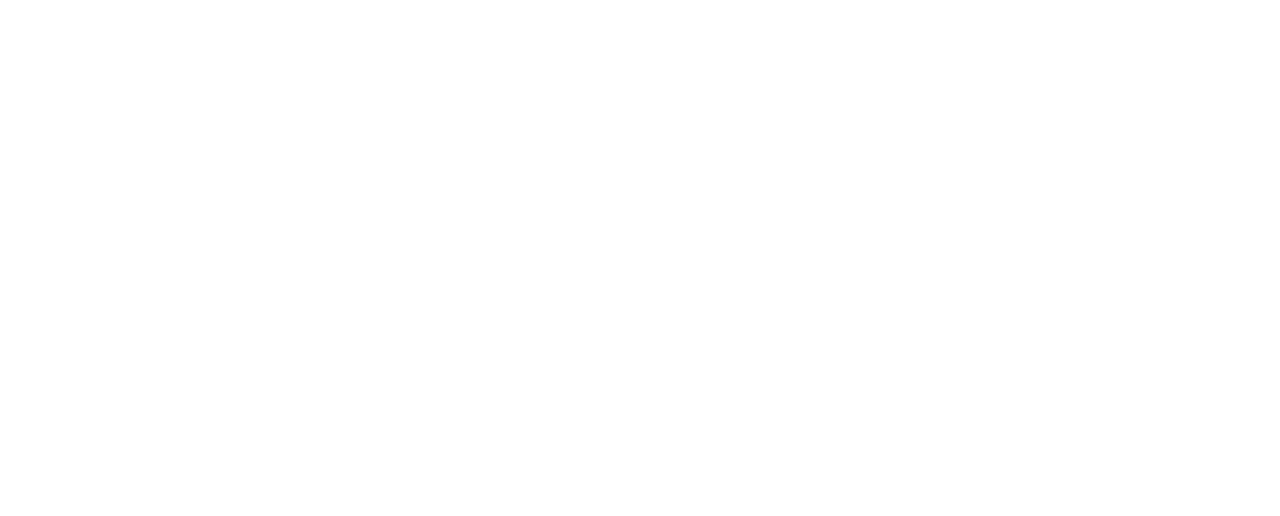
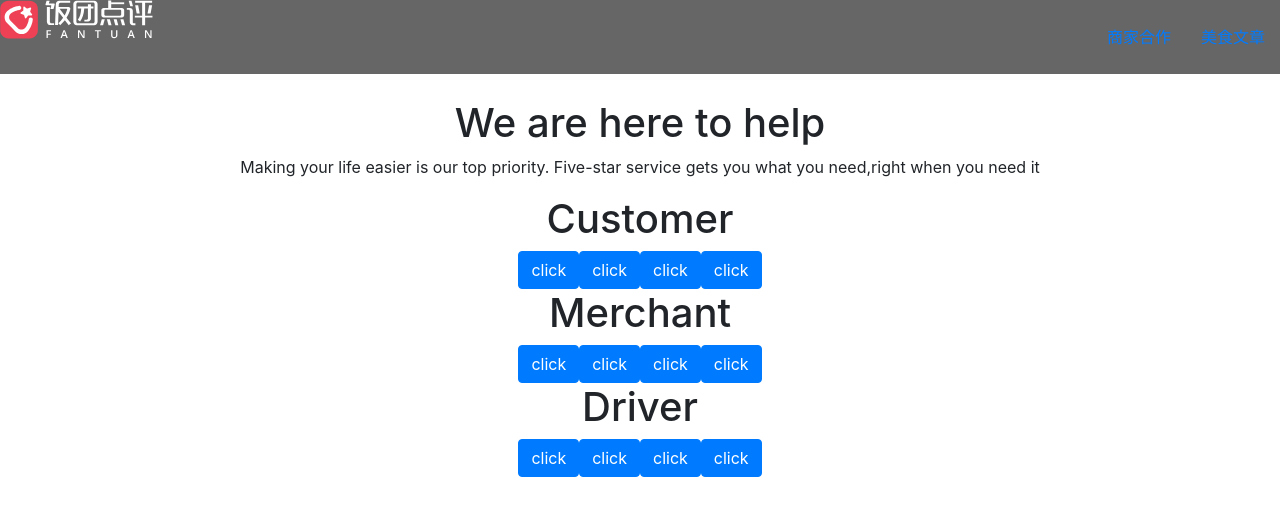
Before and after one commit to yujiw001/-Recruitment-page-demo, a React (Create React App) app: page /QandA in a window 1280 px wide. Shown: the top 516 px of the page. Built offline with nearby package versions, Linux system fonts and the light colour scheme.

Commit message:
created the Q and A page

```diff
--- a/src/App.js
+++ b/src/App.js
@@ -6,6 +6,7 @@ import HomePage from './component/pages/Homepage.component';
 import RecruitmentPage from './component/pages/Recruitment_page.component';
 import ScoringHomepage from './component/pages/Scoring_homepage.component';
 import CooperationPage from './component/pages/Businesscoop.component';
+import QandApage from './component/pages/Q&Apage.component';
 import Header from './component/header/header.component';
 function App() {
   return (
@@ -20,6 +21,8 @@ function App() {
             <Route exact path="/Recruitment" component = {RecruitmentPage} />
             <Route exact path="/Scoring" component={ScoringHomepage} />
             <Route exact path="/Scoring/Cooperation" component={CooperationPage} />
+            <Route exact path="/QandA" component={QandApage} />
+
         </Switch>
         {/* </BrowserRouter> */}
       </div>
--- a/src/component/JoinUs/JoinUs.component.jsx
+++ b/src/component/JoinUs/JoinUs.component.jsx
@@ -1,6 +1,7 @@
 import React from 'react';
 import FormInput from '../form_input/formInput.component';
 import PostBlob from '../postblob/postblob.component';
+
 class JoinUs extends React.Component  {
     constructor(){
         super();
--- a/src/component/card/card.component.jsx
+++ b/src/component/card/card.component.jsx
@@ -1,5 +1,5 @@
 import React from 'react';
-import './card.styles.scss'
+import './card.styles.scss';
 const Card = (props) => (
     <div className='card-container'>
         <h2>{props.introduction.title}</h2>
--- a/src/component/card/single_card.component.jsx
+++ b/src/component/card/single_card.component.jsx
@@ -1,5 +1,5 @@
 import React from 'react';
-import './single_card.styles.scss'
+// import './single_card.styles.scss'
 //卡片目前有两种 一种是将被cardlist嵌套 根据数据多少生成的卡片 静态卡片
 //第二种就是需要可以被后台编辑的动态卡片
 const SingleCard = (props) => (
--- a/src/component/pages/Business.styles.scss
+++ b/src/component/pages/Business.styles.scss
@@ -1,5 +1,8 @@
 .Cooperationpage{
     .Performance{
-        display: 'flex';
+        .header{
+            display: flex;
+            color: aqua;
+        }
     }
 }
--- a/src/component/pages/Businesscoop.component.jsx
+++ b/src/component/pages/Businesscoop.component.jsx
@@ -5,6 +5,7 @@ import SingleCard from '../card/single_card.component';
 import CardList from '../cardList/card_list.component';
 import IntroducionData from '../pages/introduction_data';
 import "./Business.styles.scss";
+import Slideshow from '../slideshow/slideshow.component';
 const CooperationPage = () =>{
     const title='Increase sales by up to 30%'
     const content="Life can be complicated but ordering food doesn't have to be. Let us take care of the details while you focus on what really matters"
@@ -20,11 +21,23 @@ const CooperationPage = () =>{
                 <p>Life can be complicated but ordering food doesn't have to be. Let us take care of the details while you focus on what really matters</p>
                 <Formodal />
             </div>
-            <div className="Performance" >
+            <div className="Performance_upper" style={divStyle} >
+                    <SingleCard />
+                    <SingleCard />
+            </div>
+            <div className="Performance_lower" >
+                    <SingleCard />
+                    <SingleCard />
+            </div>
+
+            <div className="Overview" >
                     <SingleCard />
                     <SingleCard />
                     <SingleCard />
                     <SingleCard />
+            </div>
+            <div className="Carousel">
+                    <Slideshow />
             </div>
 
         </div>
--- a/src/component/pages/Q&Apage.component.jsx
+++ b/src/component/pages/Q&Apage.component.jsx
@@ -0,0 +1,35 @@
+import React from 'react';
+import ScoringHeader from '../scoring_header/scoring_header';
+import QACollapse from '../collapse/collapse.component';
+const QandApage = () =>{
+    return(
+        <div>
+            <ScoringHeader />
+            <h1>We are here to help</h1>
+            <p>Making your life easier is our top priority. Five-star service gets you what you need,right when you need it</p>
+            <div className="customerQA">
+                <h1>Customer</h1>
+                <QACollapse />
+                <QACollapse />
+                <QACollapse />
+                <QACollapse />
+            </div>
+            <div className="merchantQA">
+                <h1>Merchant</h1>
+                <QACollapse />
+                <QACollapse />
+                <QACollapse />
+                <QACollapse />
+            </div>
+            <div className="Driver">
+                <h1>Driver</h1>
+                <QACollapse />
+                <QACollapse />
+                <QACollapse />
+                <QACollapse />
+            </div>
+        </div>
+    )
+}
+
+export default QandApage;
```
